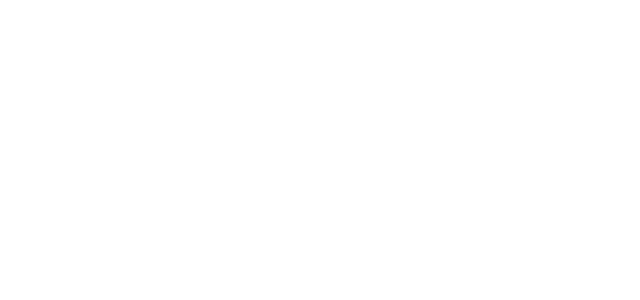
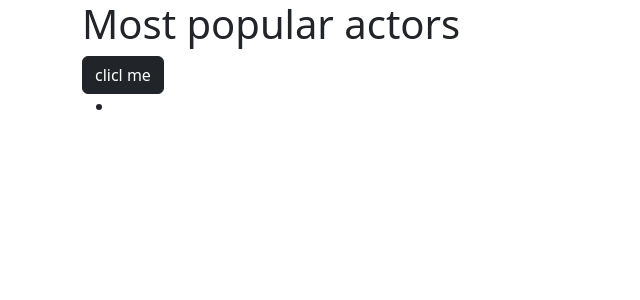
Before and after one commit to stefanobellomo/react-api, a React (Vite) app: page / in a window 1280 px wide. Shown: the top 300 px of the page, without its empty margins (0-640 px from the left). Built offline with nearby package versions, Linux system fonts and the light colour scheme.

Commit message:
MILESTONE 1   ---create basic rules in index.css ---in app.jsx, call api and useState for actors, then add html and customize button with onClick ---then create function handleClick and call axios.get... and pick from response data that contain every actors

```diff
--- a/src/App.jsx
+++ b/src/App.jsx
@@ -3,8 +3,34 @@
 
 function App() {
 
+  // const apiActresses = 'https://lanciweb.github.io/demo/api/actresses/'
+  const apiActors = 'https://lanciweb.github.io/demo/api/actors/'
+  const [actors, setActors] = useState([])
+
+  function handleClick() {
+    axios.get(apiActors)
+      .then(response => {
+        console.log(response.data);
+
+      })
+  }
+
+
   return (
     <>
+      <div className="container">
+
+        <h1>Most popular actors</h1>
+
+        <button className="btn btn-dark" onClick={handleClick} >clicl me</button>
+
+        <ul>
+          <li>
+
+          </li>
+        </ul>
+
+      </div>
 
     </>
   )
--- a/src/index.css
+++ b/src/index.css
@@ -1 +1,7 @@
 @import url(bootstrap);
+
+* {
+    margin: 0;
+    padding: 0;
+    box-sizing: border-box;
+}
```
